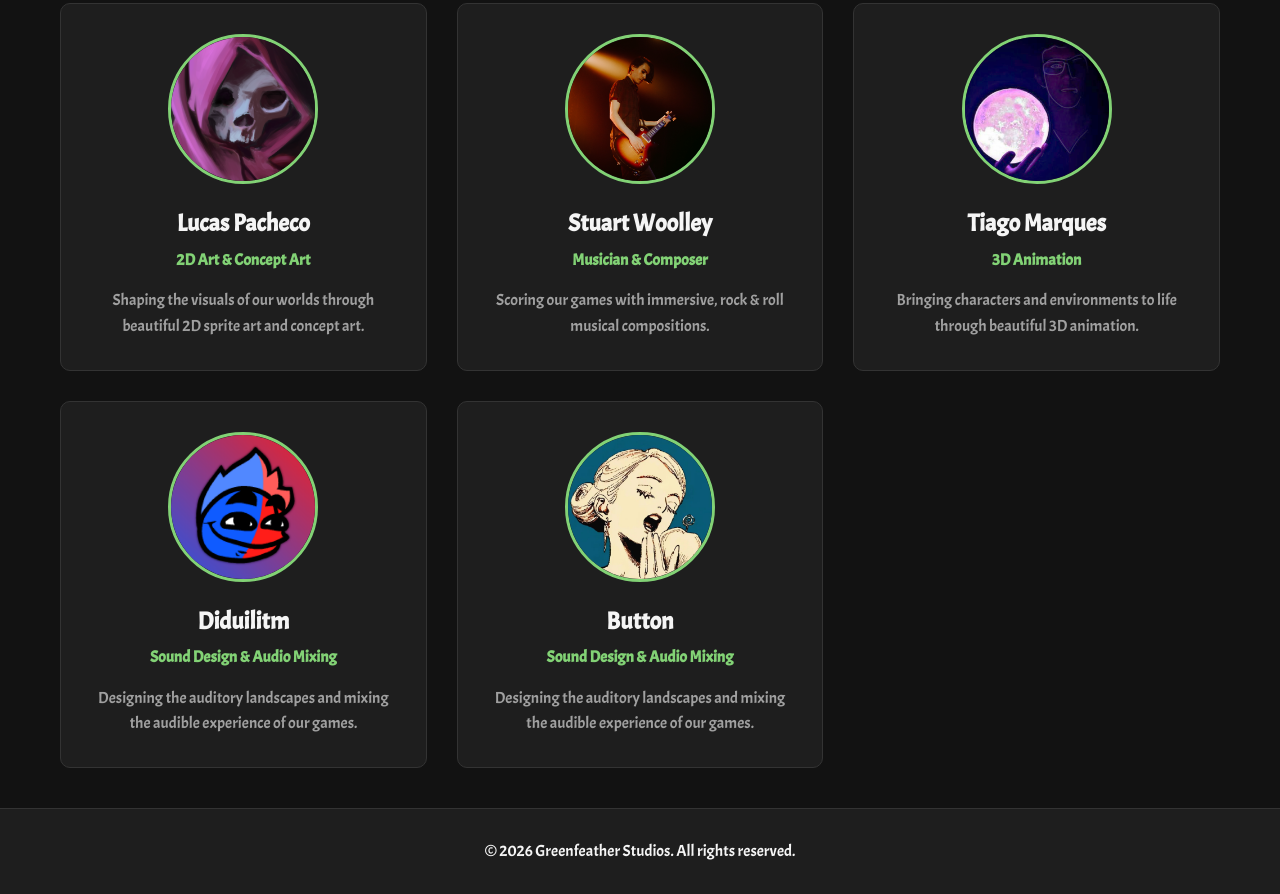
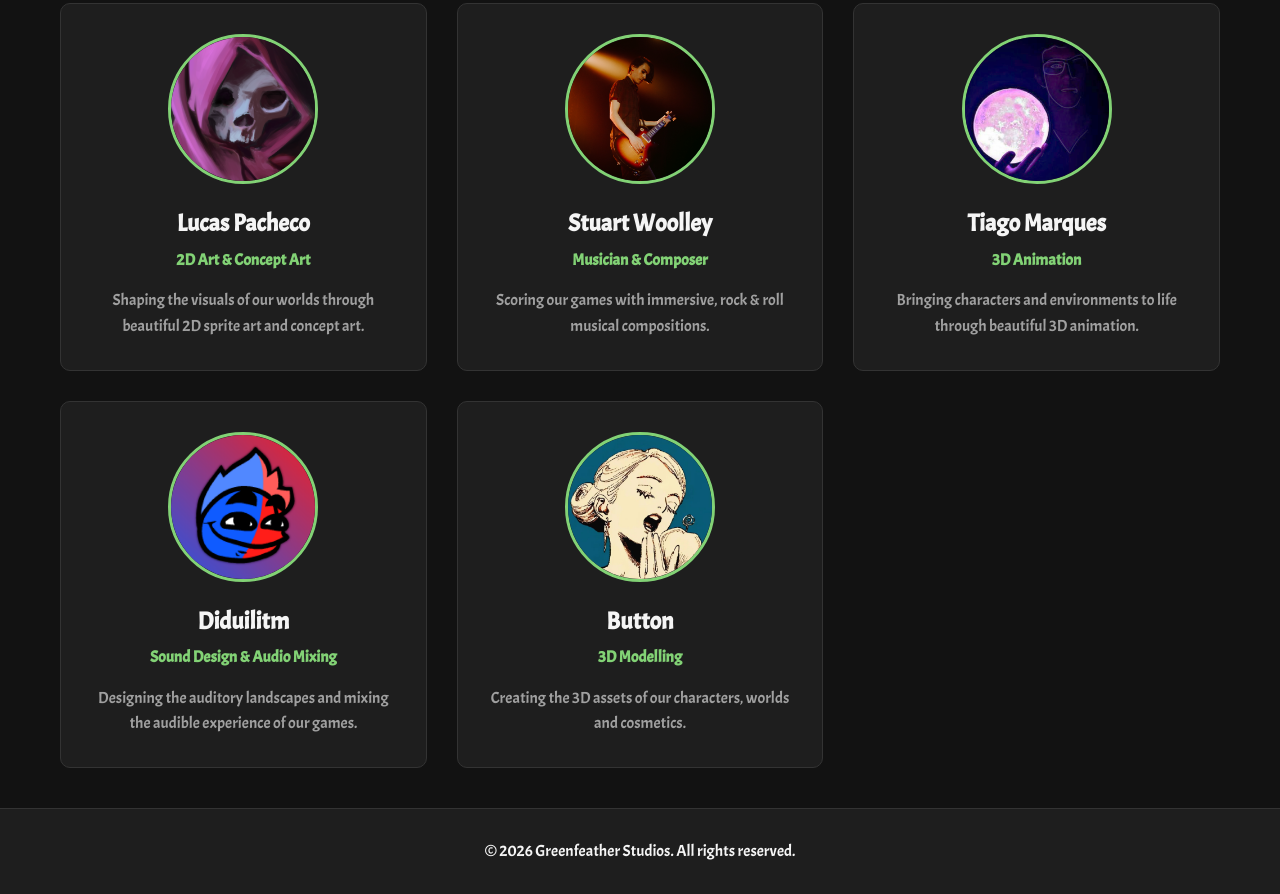
Before and after one commit to DingoDevYT/greenfeatherstudios.com.au, a plain HTML site: page team.html in a window 1280 px wide. Shown: the part 963-1857 px from the top of the page. Drawn offline with Linux system fonts and the light colour scheme.

Commit message:
Button Description Fix

```diff
--- a/team.html
+++ b/team.html
@@ -83,8 +83,8 @@
 				<div class="card">
                     <img src="assets/images/Team_Button.png" alt="Button" style="width: 150px; height: 150px; border-radius: 50%; object-fit: cover; border: 3px solid var(--green-light); margin: 0 auto 20px auto; display: block;">
                     <h2>Button</h2>
-                    <h4 style="color: var(--green-light); margin: 5px 0 15px 0;">Sound Design & Audio Mixing</h4>
-                    <p style="color: var(--text-muted);">Designing the auditory landscapes and mixing the audible experience of our games.</p>
+                    <h4 style="color: var(--green-light); margin: 5px 0 15px 0;">3D Modelling</h4>
+                    <p style="color: var(--text-muted);">Creating the 3D assets of our characters, worlds and cosmetics.</p>
                 </div>
 
             </div>
```
